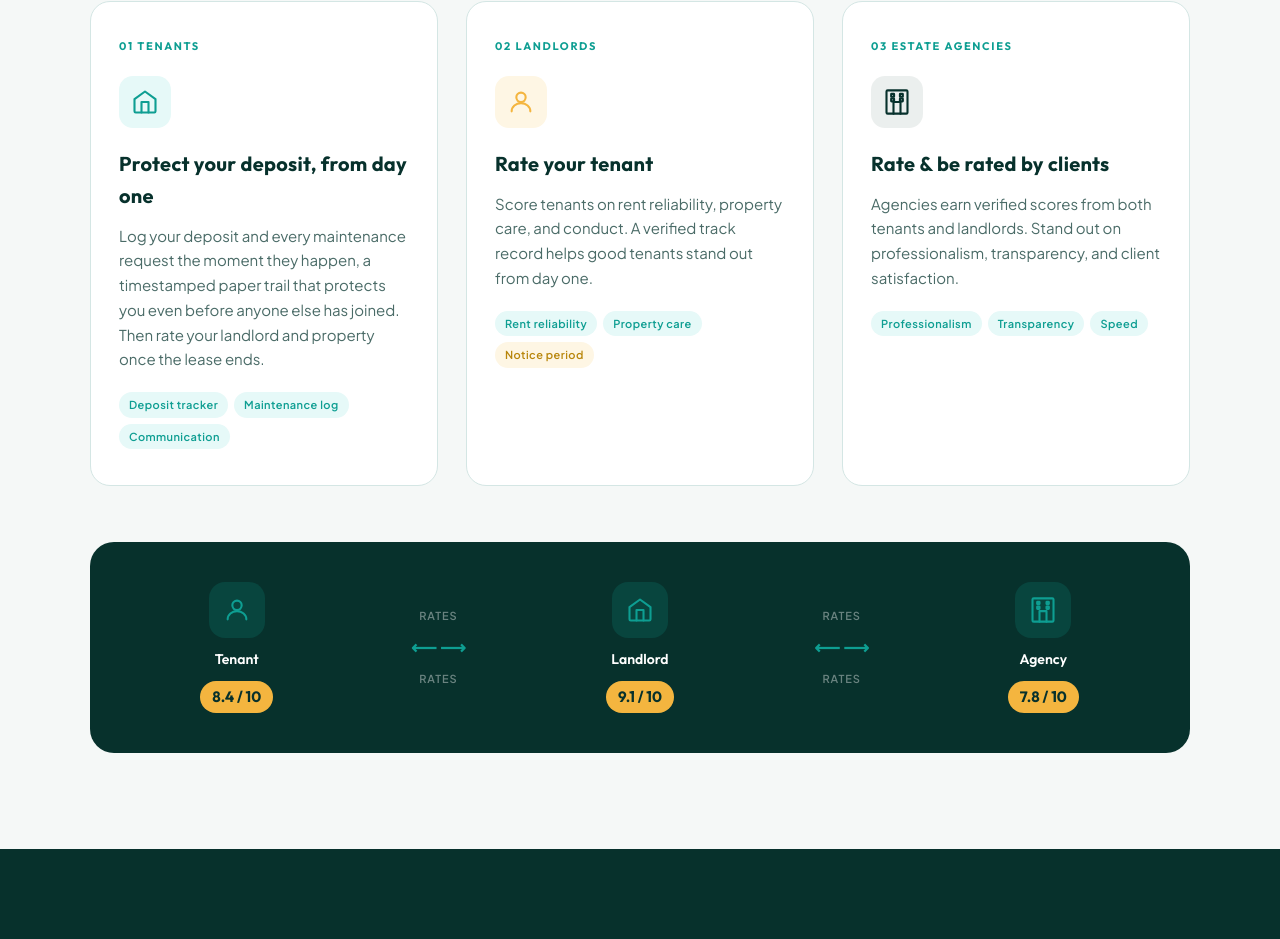
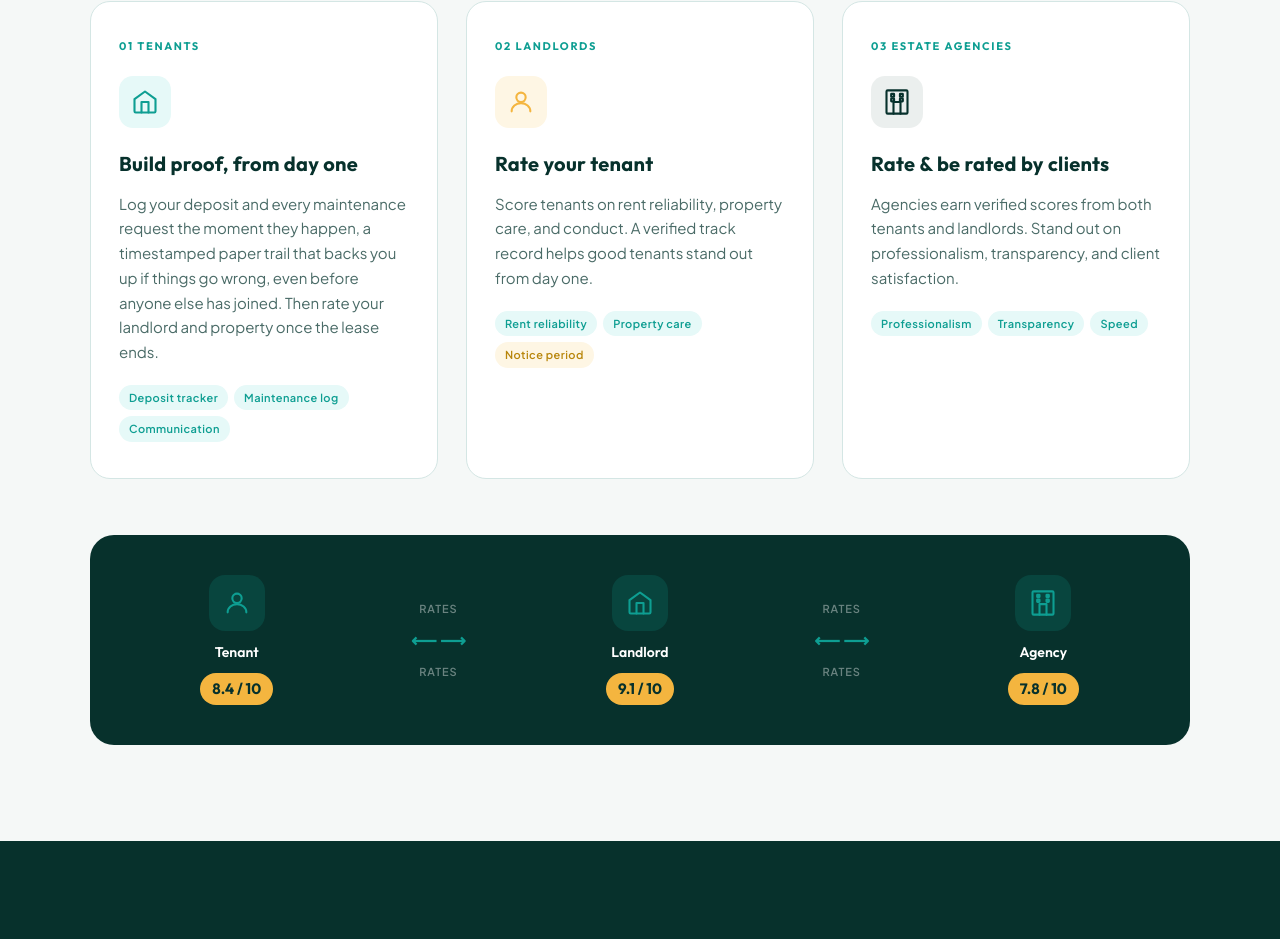
Before and after one commit to lineesian/rentalrep, a Next.js app: page / in a window 1280 px wide. Shown: the part 1948-2887 px from the top of the page. Built offline with nearby package versions, Linux system fonts and the light colour scheme.

Commit message:
Soften deposit copy from 'protect' to 'build proof', more honest about what the tool does

```diff
--- a/app/page.tsx
+++ b/app/page.tsx
@@ -355,8 +355,8 @@ export default function RootPage() {
               num: "01 Tenants",
               iconBg: "#E6F9F8",
               icon: <svg width="28" height="28" viewBox="0 0 24 24" fill="none" stroke="#0E9E92" strokeWidth="1.8" strokeLinecap="round" strokeLinejoin="round"><path d="M3 9.5L12 3l9 6.5V20a1 1 0 0 1-1 1H4a1 1 0 0 1-1-1V9.5z"/><path d="M9 21V12h6v9"/></svg>,
-              heading: "Protect your deposit, from day one",
-              body: "Log your deposit and every maintenance request the moment they happen, a timestamped paper trail that protects you even before anyone else has joined. Then rate your landlord and property once the lease ends.",
+              heading: "Build proof, from day one",
+              body: "Log your deposit and every maintenance request the moment they happen, a timestamped paper trail that backs you up if things go wrong, even before anyone else has joined. Then rate your landlord and property once the lease ends.",
               tags: [
                 { label: "Deposit tracker", gold: false },
                 { label: "Maintenance log", gold: false },
```
